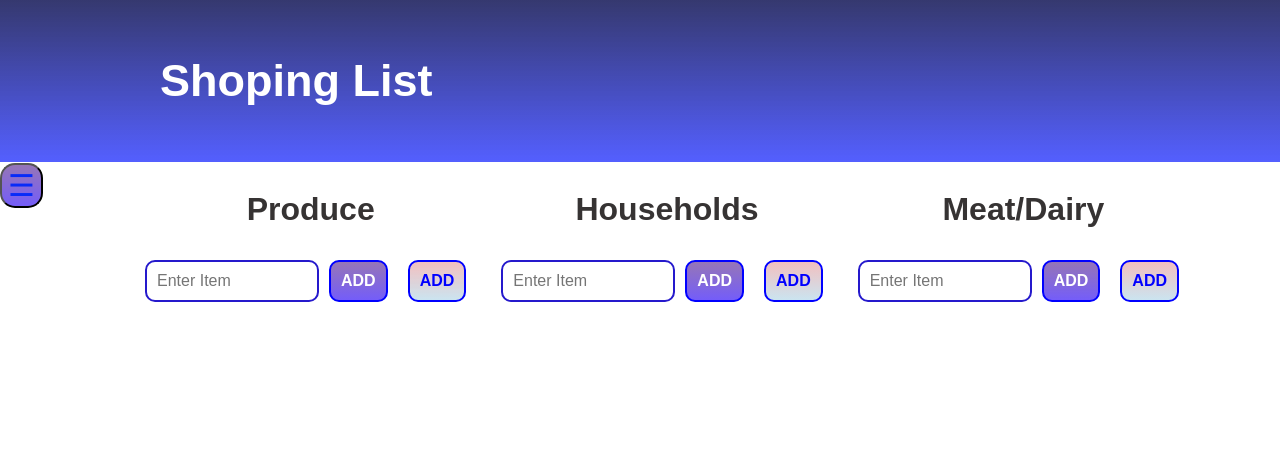
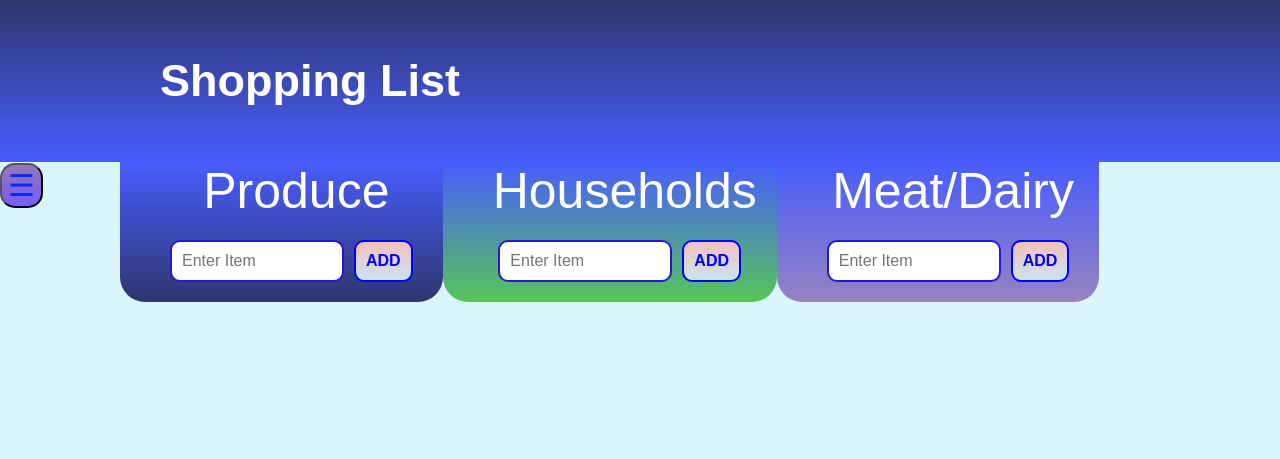
Before and after one commit to Chukyespino/rafael-espino-p2, a Gatsby site: page / in a window 1280 px wide. Built offline with nearby package versions, Linux system fonts and the light colour scheme; Gatsby itself is replaced by a stand-in of ours.

Commit message:
more styled components and themes

```diff
--- a/gatsby-config.js
+++ b/gatsby-config.js
@@ -1,6 +1,6 @@
 module.exports = {
   siteMetadata: {
-    title: `Shoping List`,
+    title: `Shopping List`,
     description: `Kick off your next, great Gatsby project with this default starter. This barebones starter ships with the main Gatsby configuration files you might need.`,
     author: `@gatsbyjs`,
   },
--- a/src/components/header.js
+++ b/src/components/header.js
@@ -7,6 +7,7 @@ import { Z_BLOCK } from "zlib";
 const Header = ({ siteTitle }) => (
   <header
     style={{
+
       position: "fixed",
       background: `linear-gradient(rgba(3, 7, 75, 0.801),rgba(0, 17, 255, 0.671))`,
       width:'100%',
--- a/src/components/layout.css
+++ b/src/components/layout.css
@@ -7,33 +7,19 @@ body {
 
   margin: 0;
   -webkit-font-smoothing: antialiased;
-  background-color: rgb(255, 255, 255)
+  background-color: rgba(137, 228, 240, 0.308)
 }
 
-.list3 {
-
-  list-style-type: none;
-  margin: 0;
-  padding: 0;
-  overflow: hidden;
-  background-color: #5fc2cfe1;
-}
 .listTop {
 
   list-style-type: none;
   margin: 0;
   overflow: hidden;
-  background-color: transparent;
+
 }
 
-.listA{
-  float: left;
-  display: block;
-  color: rgba(8, 5, 5, 0.815);
-  text-align: center;
-  padding-left: 25PX;
-  padding-top: 150PX
-}
+
+
 .listMain .listHeader input {
   padding: 10px;
   font-size: 16px;
@@ -41,30 +27,22 @@ body {
   border: 2px solid rgb(37, 25, 204);
   width: 150px;
 }
-/* .listMain .listHeader button {
 
-  padding: 10px;
-  font-size: 16px;
-  margin: 10px;
-  margin-right: 10px;
-  border-radius: 10px;
-  background-color:darkblue;
-  color: gainsboro;
-  border: 2px solid blue
-} */
 
 .listMain .listHeader button:hover {
 
   background-color:rgb(14, 91, 192);
-  border: 2px solid rgb(54, 54, 172)
+  border: 2px solid rgb(54, 54, 172);
+  color: papayawhip
+
 }
 
 .listMain .theList li {
 
-  color: black;
+
   font-size: 25px;
-  background-image: linear-gradient(rgba(38, 0, 255, 0.37), rgba(0, 174, 255, 0.212));
-  padding: 15px;
+  background-image: linear-gradient(rgba(38, 0, 255, 0.637), rgba(0, 174, 255, 0.644));
+  padding: 10px;
   margin-bottom: 10px;
   border-radius: 10px;
   list-style: none;
@@ -72,7 +50,7 @@ body {
 }
 .listMain .theList li:hover {
 
-  background-image: linear-gradient(rgba(255, 0, 0, 0.199) .05%, rgba(125, 203, 240, 0.315) 99%);
+  background-image: linear-gradient(rgba(255, 0, 0, 0.623) .05%, rgba(125, 204, 240, 0.753) 99%);
   cursor: pointer;
 
 }
@@ -100,24 +78,19 @@ textarea {
   padding-top: 60px;
   transition: 0.5s;
 }
-/* .openButton{
-  padding-top: 160px;
-  position: fixed;
-  color: #072bf8;
-  font-size: 30px;
-} */
+
 .sidenav a {
   padding-top: 60px;
   padding: 8px 8px 8px 32px;
   text-decoration: none;
-  font-size: 25px;
+  font-size: 30px;
   color: #f3f1f1;
   display: block;
   transition: 0.3s;
 }
 
 .sidenav a:hover {
-  color: #f1f1f1;
+  color: #e91b1b5b;
 }
 
 .sidenav .closebtn {
--- a/src/components/layout.js
+++ b/src/components/layout.js
@@ -6,6 +6,58 @@ import Header from "./header"
 import "./layout.css"
 import SideNav from "./sideNav";
 import List from "../pages/list"
+import { ThemeProvider } from "styled-components"
+import styled from 'styled-components'
+import theme from './themes'
+
+const Blue = styled.div`
+  color: ${props => props.theme.themecolor};
+  background: ${props => props.theme.themeBlue};
+  position: 'fixed';
+  font-size: 50px;
+  float: left;
+  display: block;
+  border-bottom-left-radius: 25px;
+  border-bottom-right-radius: 25px;
+  text-align: center;
+  padding-right:20px;
+  padding-left: 50px;
+  padding-bottom: 10px;
+  margin-top: 142px;
+  `;
+
+
+const Green = styled.div`
+  color: ${props => props.theme.themecolor};
+  background: ${props => props.theme.themeGreen};
+
+  font-size: 50px;
+  float: left;
+  display: block;
+  text-align: center;
+  border-bottom-left-radius: 25px;
+  border-bottom-right-radius: 25px;
+  padding-right:20px;
+  padding-left: 50px;
+  padding-bottom: 10px;
+  margin-top: 142px;
+  `;
+
+const Purple = styled.div`
+  color: ${props => props.theme.themecolor};
+  background: ${props => props.theme.themePurple};
+
+  font-size: 50px;
+  float: left;
+  display: block;
+  border-bottom-left-radius: 25px;
+  border-bottom-right-radius: 25px;
+  text-align: center;
+  padding-right:20px;
+  padding-left: 50px;
+  padding-bottom: 10px;
+  margin-top: 142px;
+  `;
 
 const Layout = ({ children }) => (
   <StaticQuery
@@ -34,12 +86,15 @@ const Layout = ({ children }) => (
           <main>{children}</main>
 
           <ul id="main" className="listTop">
-
-            <li className="listA"><h1>Produce</h1><List/></li>
-
-            <li className="listA"><h1>Households</h1><List/></li>
-
-            <li className="listA"><h1>Meat/Dairy</h1><List/></li>
+            <ThemeProvider theme={theme}>
+            <Blue>Produce<List/></Blue>
+            </ThemeProvider>
+            <ThemeProvider theme={theme}>
+            <Green >Households<List/></Green>
+             </ThemeProvider>
+             <ThemeProvider theme={theme}>
+            <Purple>Meat/Dairy<List/></Purple>
+            </ThemeProvider>
           </ul>
 
         </div>
--- a/src/components/sideNav.js
+++ b/src/components/sideNav.js
@@ -29,7 +29,7 @@ const SideNav = () => (
 )
 
 function openNav() {
-  document.getElementById("mySidenav").style.width = "200px";
+  document.getElementById("mySidenav").style.width = "220px";
   document.getElementById("main").style.marginLeft = "200px";
   document.getElementById("openButton").style.background="transparent";
   document.getElementById("openButton").style.color="transparent";
--- /dev/null
+++ b/src/components/themes.js
@@ -0,0 +1,8 @@
+const theme = {
+    themeBlue: 'linear-gradient(rgba(0, 17, 255, 0.671),rgba(3, 7, 75, 0.801))',
+    themeGreen: 'linear-gradient(rgba(0, 17, 255, 0.671),rgba(21, 175, 7, 0.671))',
+    themePurple:'linear-gradient(rgba(0, 17, 255, 0.671),rgba(102, 51, 153, 0.589))',
+    themecolor: 'white'
+};
+
+export default theme;
--- a/src/pages/list.js
+++ b/src/pages/list.js
@@ -59,7 +59,7 @@ class theList extends Component {
                     <input ref={(a) => this._inputElement = a }
                     placeholder="Enter Item">
                     </input>
-                    <AddButton primary type="submit">ADD</AddButton>
+
                     <AddButton  type="submit">ADD</AddButton>
                 </form>
                 </div>
```
Also changed, not shown: 1 other file.
